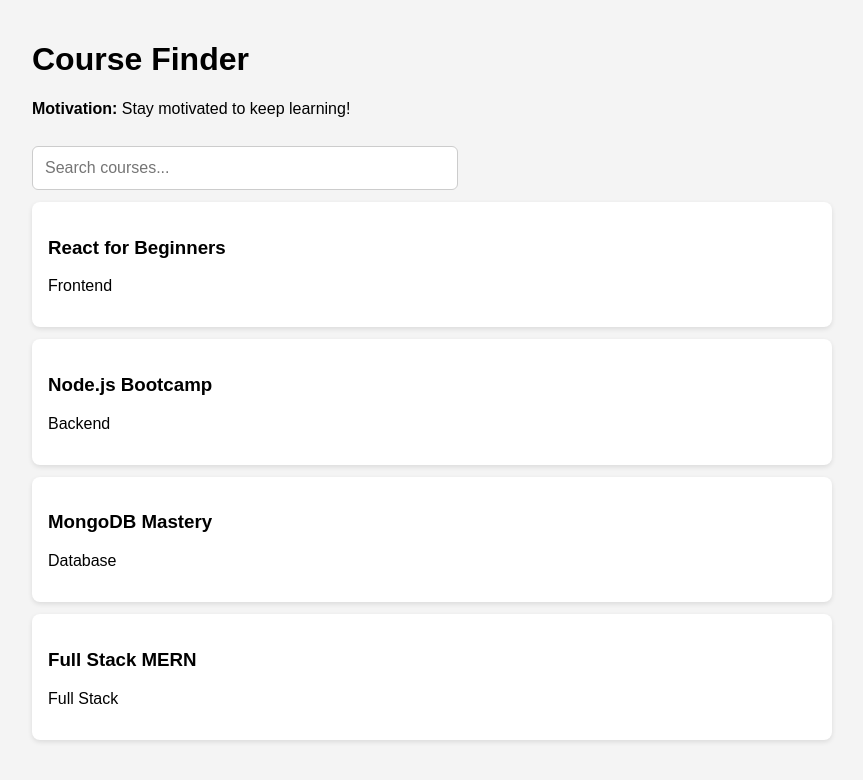
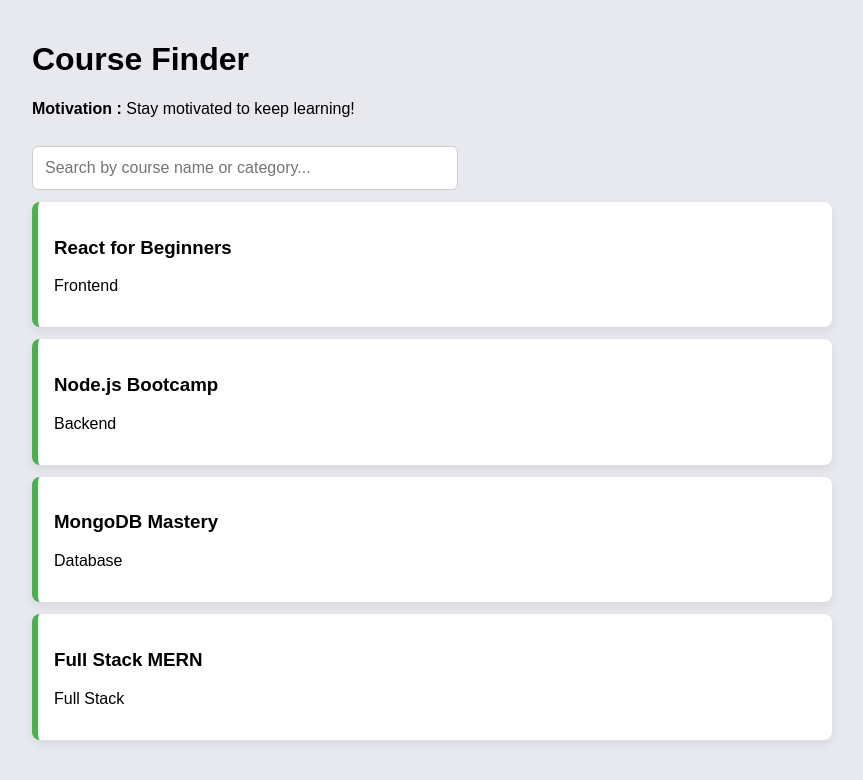
Before and after one commit to M-Aditya-11/course-finder, a React app in the folder frontend/: page / in a window 1280 px wide. Shown: the top 780 px of the page, without its empty margins (208-1071 px from the left). Built offline with nearby package versions, Linux system fonts and the light colour scheme; no server answers; the HTML template or start-up script is replaced by a standard one.

Commit message:
Update styling for App and SearchBar components; enhance input placeholder and background color

```diff
--- a/frontend/src/App.jsx
+++ b/frontend/src/App.jsx
@@ -25,7 +25,7 @@
   return (
     <div style={{ maxWidth: "800px", margin: "auto", padding: "20px" }}>
       <h1>Course Finder</h1>
-      <p><strong>Motivation:</strong> {quote}</p>
+      <p><strong>Motivation :</strong> {quote}</p>
 
       <SearchBar search={search} setSearch={setSearch} />
       <CourseList courses={filteredCourses} />
--- a/frontend/src/components/SearchBar.jsx
+++ b/frontend/src/components/SearchBar.jsx
@@ -2,7 +2,7 @@
   return (
     <input
       type="text"
-      placeholder="Search courses..."
+      placeholder="Search by course name or category..."
       value={search}
       onChange={(e) => setSearch(e.target.value)}
     />
--- a/frontend/src/index.css
+++ b/frontend/src/index.css
@@ -1,7 +1,7 @@
 body {
   margin: 0;
   font-family: Arial, sans-serif;
-  background-color: #f4f4f4;
+  background-color: #e8e8ef;
 }
 
 input {
@@ -15,9 +15,10 @@
 }
 
 .course-card {
-  background: #fff;
+  background: #ffffff;
   border-radius: 8px;
   padding: 16px;
   margin-bottom: 12px;
-  box-shadow: 0 2px 5px rgba(0,0,0,0.1);
+  box-shadow: 0 4px 10px rgba(0,0,0,0.08);
+  border-left: 6px solid #4CAF50;
 }
```
